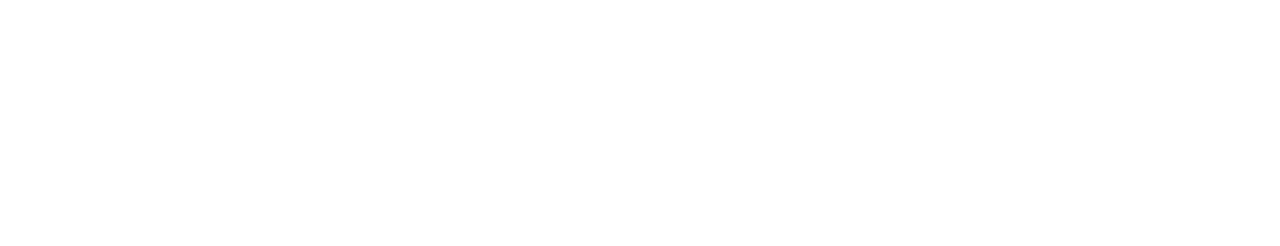
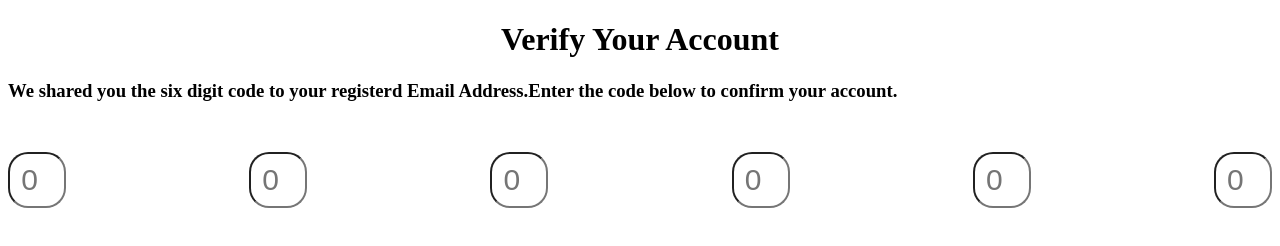
Before and after one commit to acciojob/OTP-m-j0401, a website: page main.html in a window 1280 px wide. Drawn offline with Linux system fonts and the light colour scheme.

Commit message:
created a submission

```diff
--- a/main.html
+++ b/main.html
@@ -8,6 +8,16 @@
 
 <body>
 	<!-- the entire body must be written by student -->
+	<h1 id="verification_heading">Verify Your Account</h1>
+	<h3 id="verification_subtext">We shared you the six digit code to your registerd Email Address.Enter the code below to confirm your account.
+		<div class="code-container">
+	<input type="number" class="code" placeholder="0">
+    <input type="number" class="code" placeholder="0">
+	<input type="number" class="code" placeholder="0">
+	<input type="number" class="code" placeholder="0">
+    <input type="number" class="code" placeholder="0">
+    <input type="number" class="code" placeholder="0">
+		</div>
     <script type="text/javascript" src="./script.js">
 </script>
 
--- a/script.js
+++ b/script.js
@@ -1 +1,16 @@
 //your JS code here. If required.
+
+let input=document.querySelectorAll(".code");
+for(let i of input)
+{
+i.addEventListener("input",verify)
+}
+function verify(e) {
+	let t=e.target;
+	if(t<input.length-1)
+	{
+	   t+1.addClassList("selected");
+
+	}
+
+}
--- a/styles.css
+++ b/styles.css
@@ -1 +1,19 @@
 /*  your css code here. If applicable */
+h1{
+	text-align:center;
+}
+.code-container{
+	display:flex;
+	justify-content:space-between;
+}
+.code{
+	margin-top:50px;
+	height:50px;
+	width:50px;
+	border-radius:20px;
+	text-align:center;
+	font-size:30px;
+}
+.selected{
+	border:2px blue solid;
+}
```
